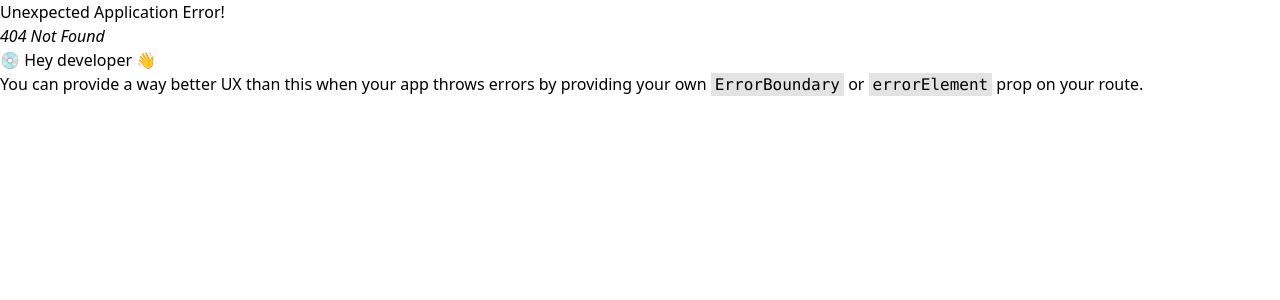
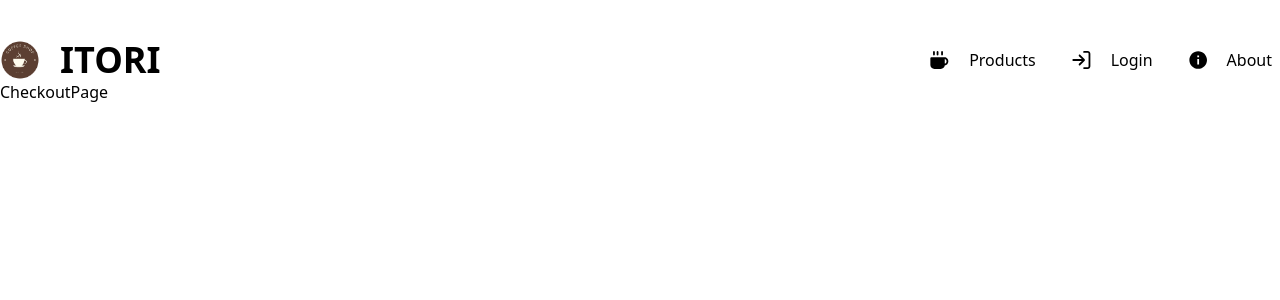
Before and after one commit to Niwa-Studio/Itori, a React (Vite) app: page /checkout in a window 1280 px wide. Before the commit this address had no page. Shown: the top 300 px of the page. Built offline with nearby package versions, Linux system fonts and the light colour scheme.

Commit message:
F - Added HeaderLayout and implemented it

```diff
--- a/src/App.jsx
+++ b/src/App.jsx
@@ -6,6 +6,7 @@ import {
 } from "react-router-dom";
 
 import HFLayout from "./layouts/HFLayout";
+import HeaderLayout from "./layouts/HeaderLayout";
 import LandingPage from "./pages/LandingPage";
 import ProductsPage from "./pages/ProductsPage";
 import OrdersPage from "./pages/OrdersPage";
@@ -13,6 +14,7 @@ import AboutPage from "./pages/AboutPage";
 import SettingsPage from "./pages/SettingsPage";
 import LoginPage from "./pages/LoginPage";
 import SignUpPage from "./pages/SignUpPage";
+import CheckoutPage from "./pages/CheckoutPage";
 
 const router = createBrowserRouter(
   createRoutesFromElements(
@@ -24,7 +26,10 @@ const router = createBrowserRouter(
         <Route path="/about" element={<AboutPage />} />
         <Route path="/settings" element={<SettingsPage />} />
       </Route>
-      <Route path="/login" element={<LoginPage />} />
+      <Route element={<HeaderLayout />}>
+        <Route path="/login" element={<LoginPage />} />
+        <Route path="/checkout" element={<CheckoutPage />} />
+      </Route>
       <Route path="/signup" element={<SignUpPage />} />,
     </Route>,
   ),
--- /dev/null
+++ b/src/layouts/HeaderLayout.jsx
@@ -0,0 +1,14 @@
+import React from "react";
+import Header from "../components/Header";
+import { Outlet } from "react-router-dom";
+
+const HeaderLayout = () => {
+  return (
+    <>
+      <Header />
+      <Outlet />
+    </>
+  );
+};
+
+export default HeaderLayout;
--- /dev/null
+++ b/src/pages/CheckoutPage.jsx
@@ -0,0 +1,7 @@
+import React from "react";
+
+const CheckoutPage = () => {
+  return <div>CheckoutPage</div>;
+};
+
+export default CheckoutPage;
--- a/src/pages/LoginPage.jsx
+++ b/src/pages/LoginPage.jsx
@@ -1,5 +1,4 @@
 import React from "react";
-import Header from "../components/Header";
 import login from "../assets/images/about/coffee-shop-img.jpg";
 import arrow from "../assets/icons/left-arrow.svg";
 import eye from "../assets/icons/eye.svg";
@@ -8,7 +7,6 @@ import { Link } from "react-router-dom";
 const LoginPage = () => {
   return (
     <div className="flex h-screen flex-col items-stretch">
-      <Header />
       <div className="mt-16 flex flex-1">
         <div
           className="basis-7/12"
```
